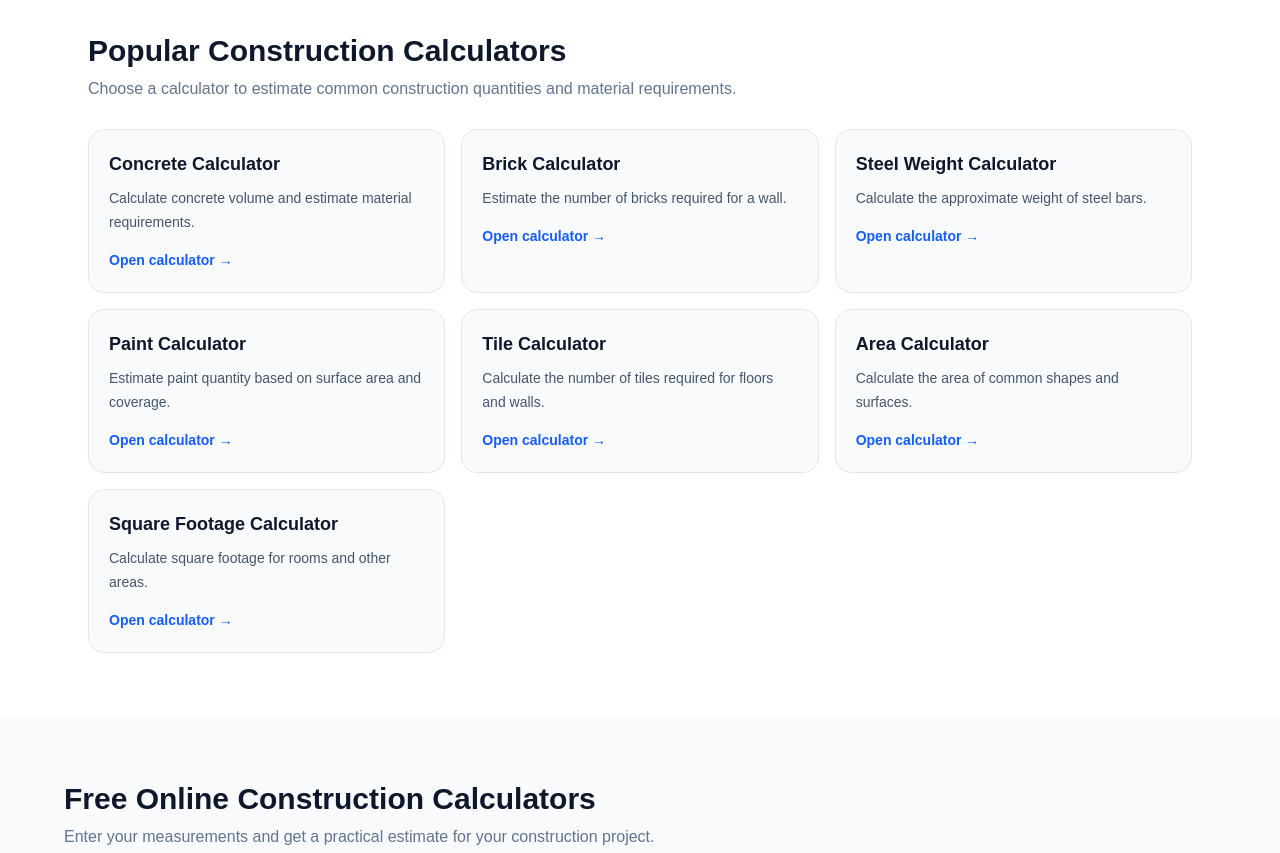
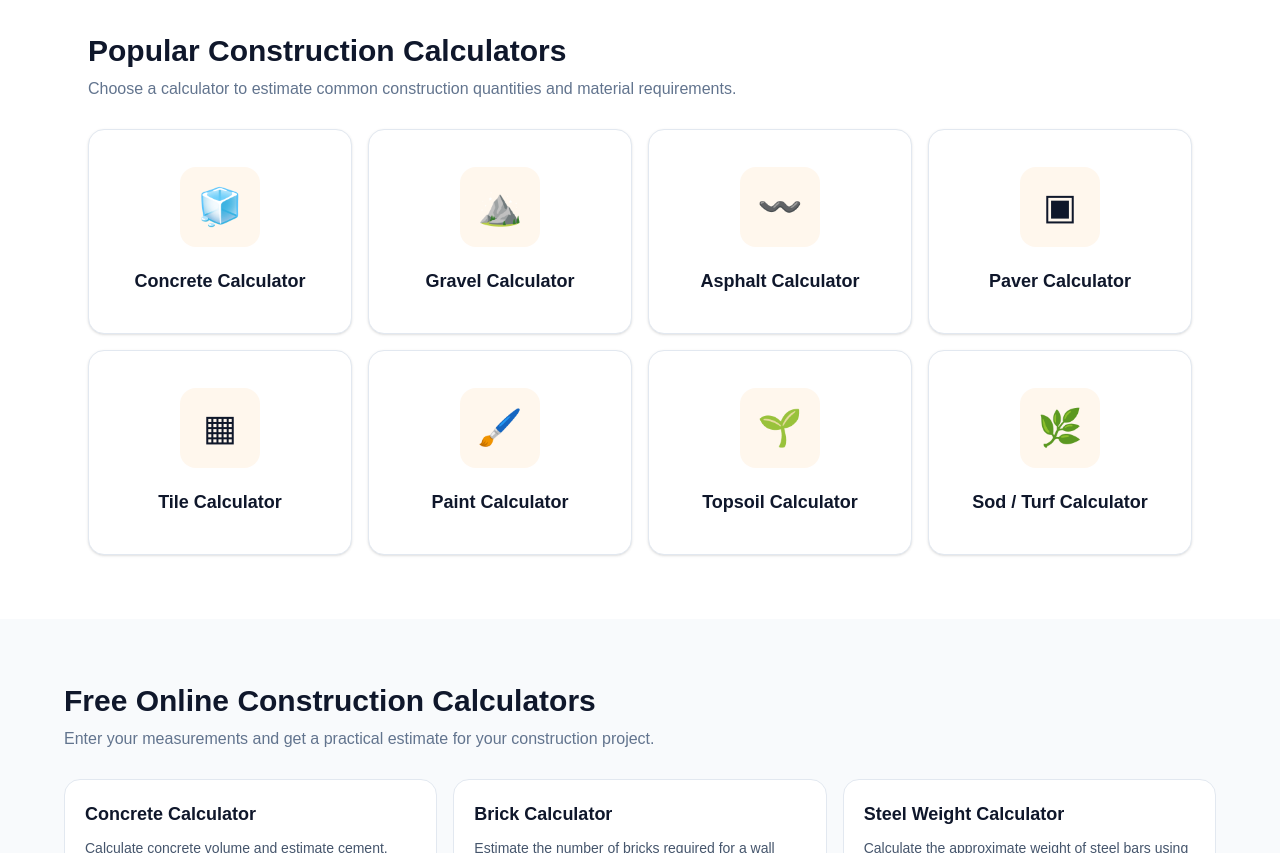
Before and after one commit to km7max-cmd/cornerspan, a Next.js app: page / in a window 1280 px wide. Shown: the part 640-1493 px from the top of the page. Built offline with nearby package versions, Linux system fonts and the light colour scheme.

Commit message:
Update PopularCalculators component with new entries
Removed descriptions from several calculators and added new calculators for Gravel, Asphalt, Paver, Topsoil, and Sod/Turf.

```diff
--- a/components/PopularCalculators.tsx
+++ b/components/PopularCalculators.tsx
@@ -3,68 +3,62 @@ import Link from "next/link";
 const calculators = [
   {
     title: "Concrete Calculator",
-    description:
-      "Calculate concrete volume and estimate material requirements.",
     href: "/calculators/concrete",
+    icon: "🧊",
   },
   {
-    title: "Brick Calculator",
-    description:
-      "Estimate the number of bricks required for a wall.",
-    href: "/calculators/brick",
+    title: "Gravel Calculator",
+    href: "/calculators/gravel",
+    icon: "⛰️",
   },
   {
-    title: "Steel Weight Calculator",
-    description:
-      "Calculate the approximate weight of steel bars.",
-    href: "/calculators/steel",
+    title: "Asphalt Calculator",
+    href: "/calculators/asphalt",
+    icon: "〰️",
+  },
+  {
+    title: "Paver Calculator",
+    href: "/calculators/paver",
+    icon: "▣",
+  },
+  {
+    title: "Tile Calculator",
+    href: "/calculators/tile",
+    icon: "▦",
   },
   {
     title: "Paint Calculator",
-    description:
-      "Estimate paint quantity based on surface area and coverage.",
     href: "/calculators/paint",
+    icon: "🖌️",
   },
   {
-    title: "Tile Calculator",
-    description:
-      "Calculate the number of tiles required for floors and walls.",
-    href: "/calculators/tile",
+    title: "Topsoil Calculator",
+    href: "/calculators/topsoil",
+    icon: "🌱",
   },
   {
-    title: "Area Calculator",
-    description:
-      "Calculate the area of common shapes and surfaces.",
-    href: "/calculators/area",
-  },
-  {
-    title: "Square Footage Calculator",
-    description:
-      "Calculate square footage for rooms and other areas.",
-    href: "/calculators/square-footage",
+    title: "Sod / Turf Calculator",
+    href: "/calculators/sod-turf",
+    icon: "🌿",
   },
 ];
 
 export default function PopularCalculators() {
   return (
-    <div className="grid gap-4 sm:grid-cols-2 lg:grid-cols-3">
+    <div className="grid grid-cols-2 gap-4 sm:grid-cols-2 lg:grid-cols-4">
       {calculators.map((calculator) => (
         <Link
           key={calculator.href}
           href={calculator.href}
-          className="group rounded-2xl border border-slate-200 bg-slate-50 p-5 transition hover:-translate-y-0.5 hover:border-blue-200 hover:bg-white hover:shadow-md"
+          className="group flex min-h-[205px] flex-col items-center justify-center rounded-2xl border border-slate-200 bg-white p-5 text-center shadow-sm transition hover:-translate-y-1 hover:shadow-md"
         >
-          <h3 className="text-lg font-bold text-slate-900 group-hover:text-blue-600">
+          <div className="mb-5 flex h-20 w-20 items-center justify-center rounded-2xl bg-orange-50 text-4xl">
+            {calculator.icon}
+          </div>
+
+          <h3 className="text-lg font-bold text-slate-900 transition-colors group-hover:text-blue-600">
             {calculator.title}
           </h3>
-
-          <p className="mt-2 text-sm leading-6 text-slate-600">
-            {calculator.description}
-          </p>
-
-          <span className="mt-4 inline-block text-sm font-bold text-blue-600">
-            Open calculator →
-          </span>
         </Link>
       ))}
     </div>
```
